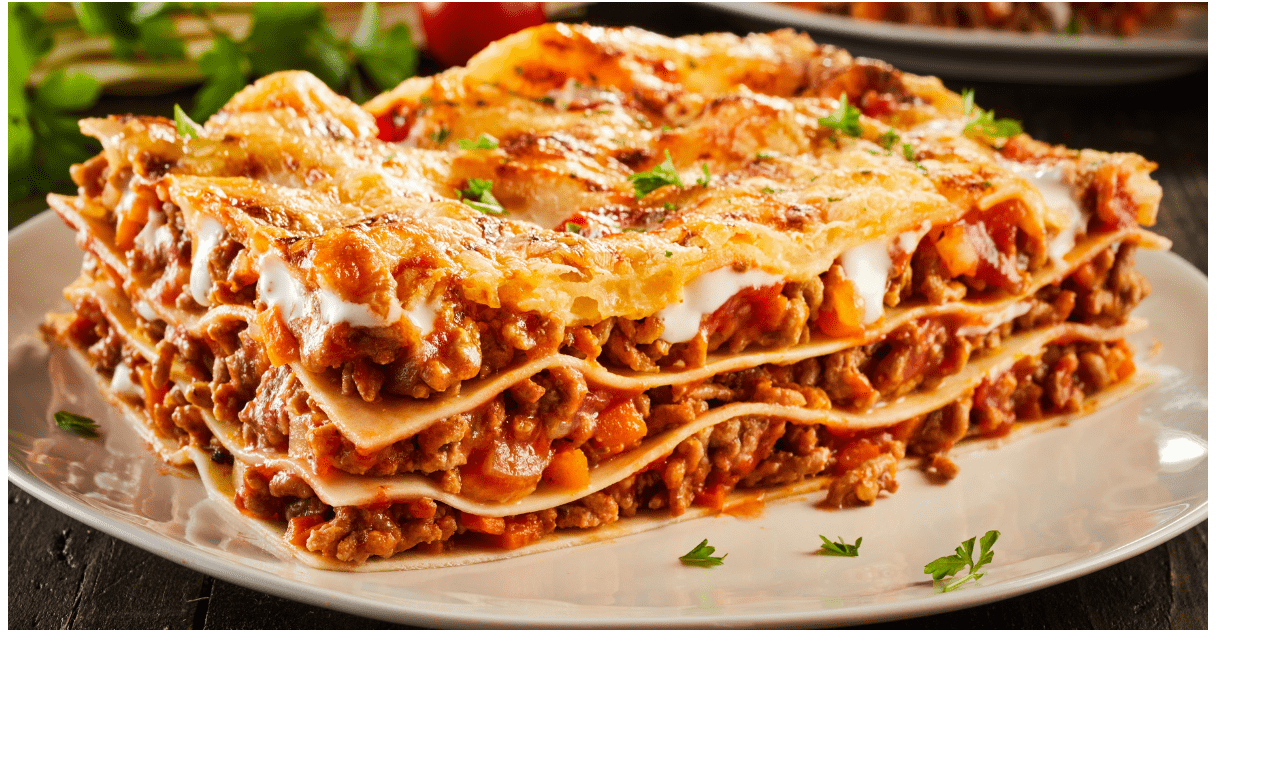
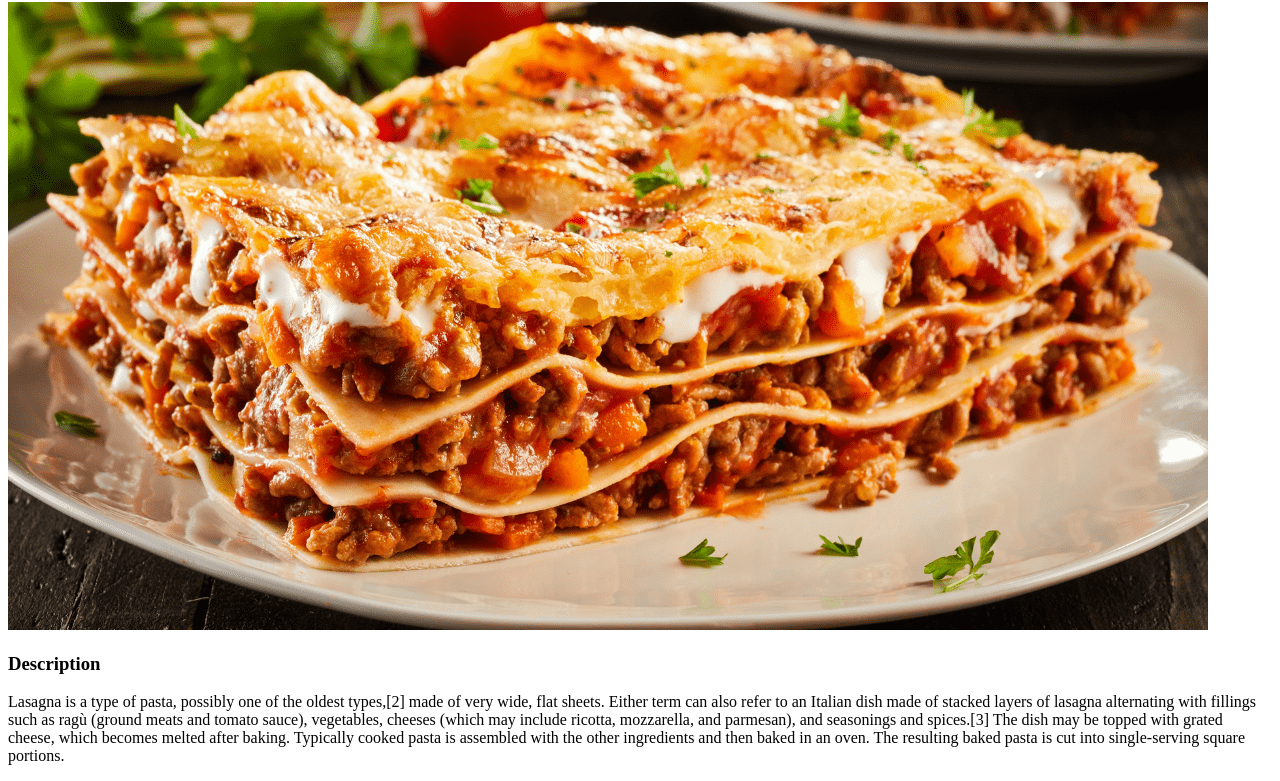
Before and after one commit to joaoSena0206/odin-recipes, a plain HTML site: page recipes/lasagna.html in a window 1280 px wide. Shown: the part 78-859 px from the top of the page. Before the commit the page ends 800 px from the top, so only its background shows below. Drawn offline with Linux system fonts and the light colour scheme.

Commit message:
Adiciona descrição da lasanha

```diff
--- a/recipes/lasagna.html
+++ b/recipes/lasagna.html
@@ -1,13 +1,24 @@
 <!DOCTYPE html>
 <html lang="en">
+
 <head>
     <meta charset="UTF-8">
     <meta http-equiv="X-UA-Compatible" content="IE=edge">
     <meta name="viewport" content="width=device-width, initial-scale=1.0">
     <title>Lasagna</title>
 </head>
+
 <body>
     <h1>Lasagna</h1>
     <img src="lasagna.png" alt="Lasagna">
+
+    <h3>Description</h3>
+    <p>Lasagna is a type of pasta, possibly one of the oldest types,[2] made of very wide, flat sheets. Either term can
+        also refer to an Italian dish made of stacked layers of lasagna alternating with fillings such as ragù (ground
+        meats and tomato sauce), vegetables, cheeses (which may include ricotta, mozzarella, and parmesan), and
+        seasonings and spices.[3] The dish may be topped with grated cheese, which becomes melted after baking.
+        Typically cooked pasta is assembled with the other ingredients and then baked in an oven. The resulting baked
+        pasta is cut into single-serving square portions.</p>
 </body>
+
 </html>
```
